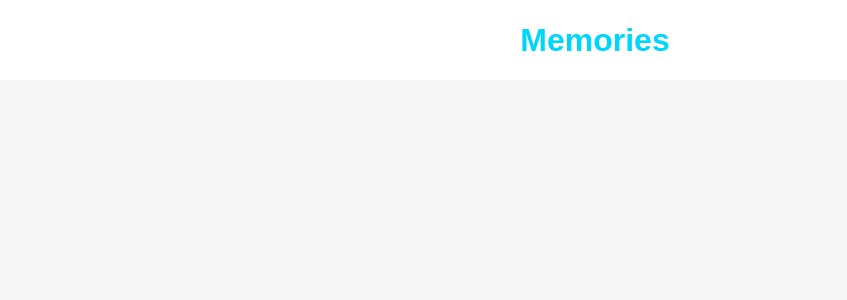
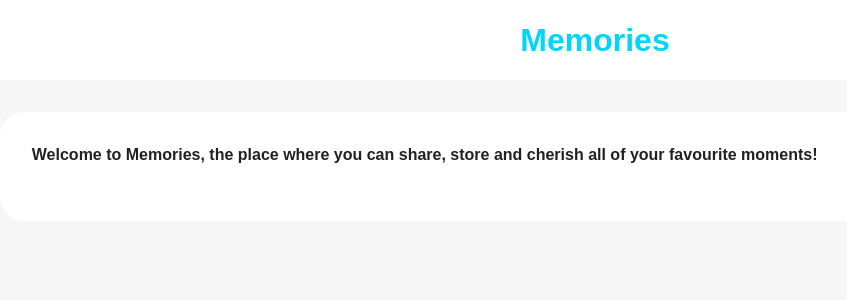
Before and after one commit to AmmarMgmv/Memories, a React (Create React App) app in the folder client/: page / in a window 1280 px wide. Shown: the top 300 px of the page, without its empty margins (45-892 px from the left). Built offline with nearby package versions, Linux system fonts and the light colour scheme.

Commit message:
Added welcome message

```diff
--- a/client/src/scenes/loginPage/index.jsx
+++ b/client/src/scenes/loginPage/index.jsx
@@ -18,6 +18,18 @@ const LoginPage = () => {
                 Memories
             </Typography>
         </Box>
+
+        <Box
+            width={isNonMobileScreens ? "50%" : "93%"}
+            p="2rem"
+            m="2rem auto"
+            borderRadius="1.5rem"
+            backgroundColor={theme.palette.background.alt}
+        >
+            <Typography fontWeight="600" variant="h5" sx={{mb: "1.5rem"}}>
+                Welcome to Memories, the place where you can share, store and cherish all of your favourite moments!
+            </Typography>
+        </Box>
     </Box>
 };
 
```
